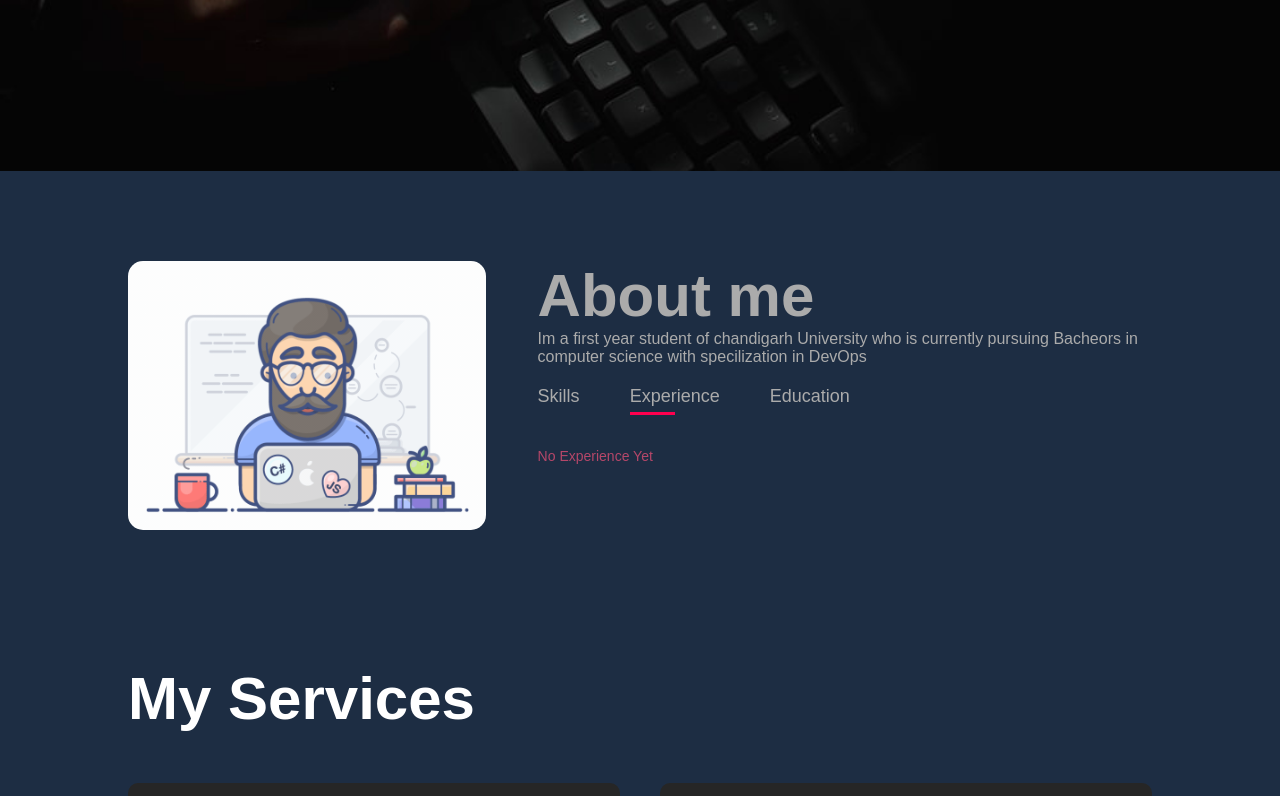
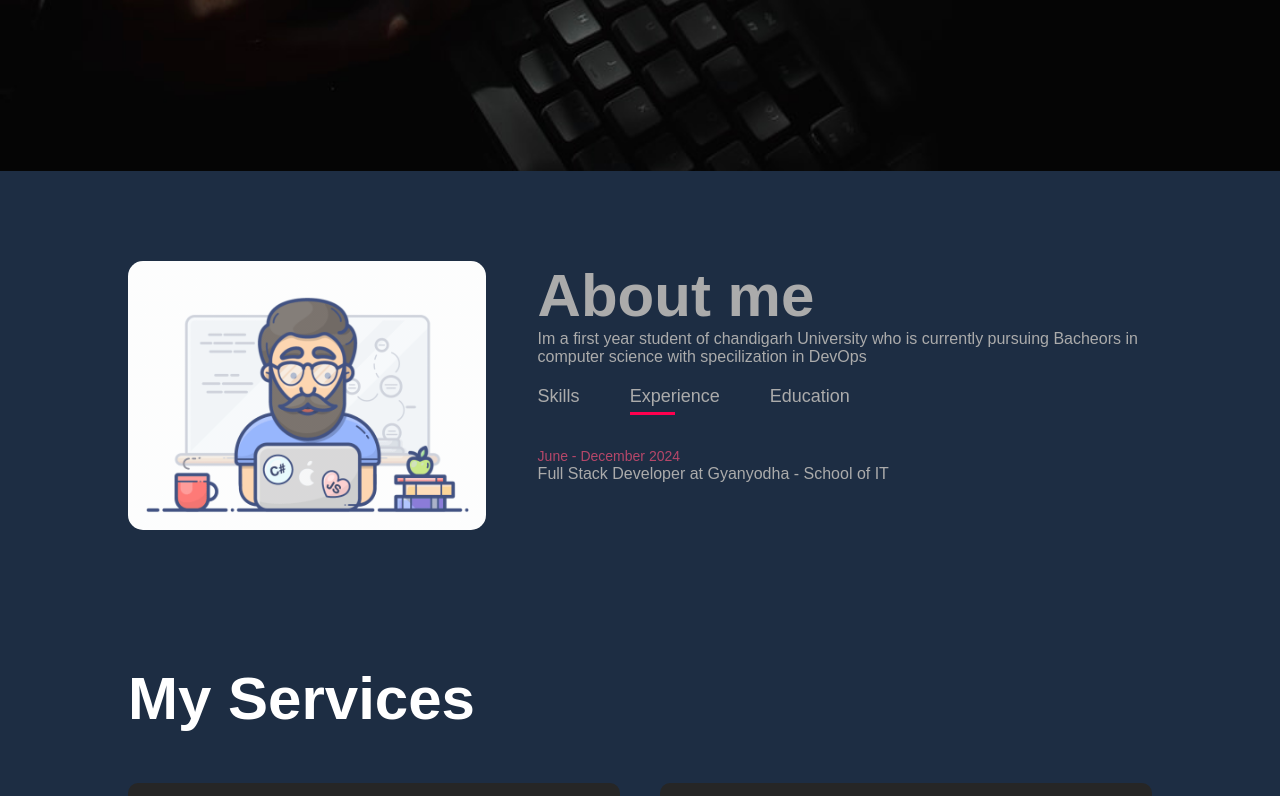
Before and after one commit to ShivamThakkar1211/portfolio-website, a plain HTML site: page index.html in a window 1280 px wide. Both pictures are taken after a click on the element "Experience". Shown: the part 629-1425 px from the top of the page. Drawn offline with Linux system fonts and the light colour scheme.

Commit message:
Update index.html

```diff
--- a/index.html
+++ b/index.html
@@ -56,9 +56,8 @@
                 </div>
                 <div class="tab-contents" id="Experience">
                     <ul>
-                        <li><span>No Experience Yet</span><br></li>
-                        <!-- <li><span>2019 - 2021</span><br>Team lead at startApp LLC</li>
-                        <li><span>2017 - 2019</span><br>Ui.ux design executive at coin digital ltd</li> -->
+<!--                         <li><span>No Experience Yet</span><br></li> -->
+                        <li><span>June - December 2024</span><br>Full Stack Developer at Gyanyodha - School of IT</li>
                     </ul>
                 </div>
                 <div class="tab-contents" id="Education">
```
